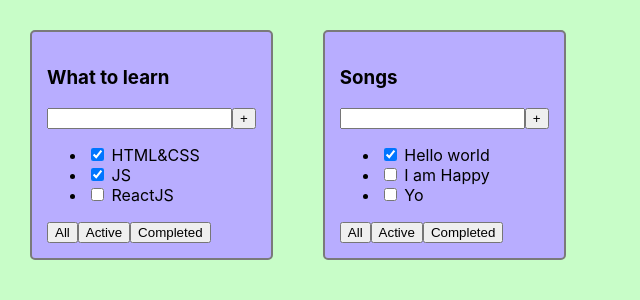
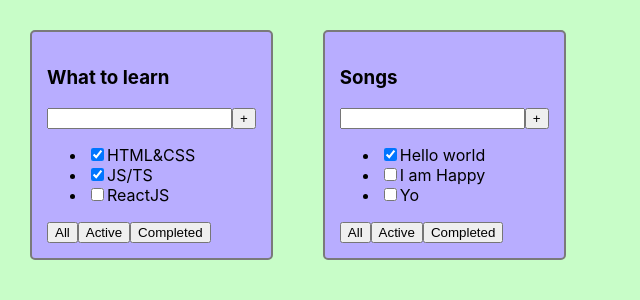
Before and after one commit to klevchuk/todolist, a React (Create React App) app: page / in a window 1280 px wide. Shown: the top 300 px of the page, without its empty margins (0-640 px from the left). Built offline with nearby package versions, Linux system fonts and the light colour scheme.

Commit message:
22.11.23

```diff
--- a/src/App.tsx
+++ b/src/App.tsx
@@ -5,13 +5,13 @@
 function App() {
     const tasks1 = [
         {id: 1, title: "HTML&CSS", isDone: true},
-        {id: 2, title: "JS", isDone: true},
+        {id: 2, title: "JS/TS", isDone: true},
         {id: 3, title: "ReactJS", isDone: false}
     ]
     const tasks2 = [
-        {id: 1, title: "Hello world", isDone: true},
-        {id: 2, title: "I am Happy", isDone: false},
-        {id: 3, title: "Yo", isDone: false}
+        {id: 4, title: "Hello world", isDone: true},
+        {id: 5, title: "I am Happy", isDone: false},
+        {id: 6, title: "Yo", isDone: false}
     ]
 
     return (
--- a/src/Todolist.tsx
+++ b/src/Todolist.tsx
@@ -12,17 +12,30 @@
 }
 
 export const Todolist: FC<PropsType> = (props: PropsType) => {
+    // const title = props.title
+    // const tasks = props.tasks
+    const {title, tasks} = props  //деструктурицация объекта
+
     return (
         <div className="todolist">
-            <h3>{props.title}</h3>
+            <h3>{title}</h3>
             <div>
                 <input/>
                 <button>+</button>
             </div>
             <ul>
-                <li><input type="checkbox" checked={props.tasks[0].isDone}/> <span>{props.tasks[0].title}</span></li>
-                <li><input type="checkbox" checked={props.tasks[1].isDone}/> <span>{props.tasks[1].title}</span></li>
-                <li><input type="checkbox" checked={props.tasks[2].isDone}/> <span>{props.tasks[2].title}</span></li>
+                <li>
+                    <input type="checkbox" checked={tasks[0].isDone}/>
+                    <span>{props.tasks[0].title}</span>
+                </li>
+                <li>
+                    <input type="checkbox" checked={tasks[1].isDone}/>
+                    <span>{props.tasks[1].title}</span>
+                </li>
+                <li>
+                    <input type="checkbox" checked={tasks[2].isDone}/>
+                    <span>{props.tasks[2].title}</span>
+                </li>
             </ul>
             <div>
                 <button>All</button>
```
